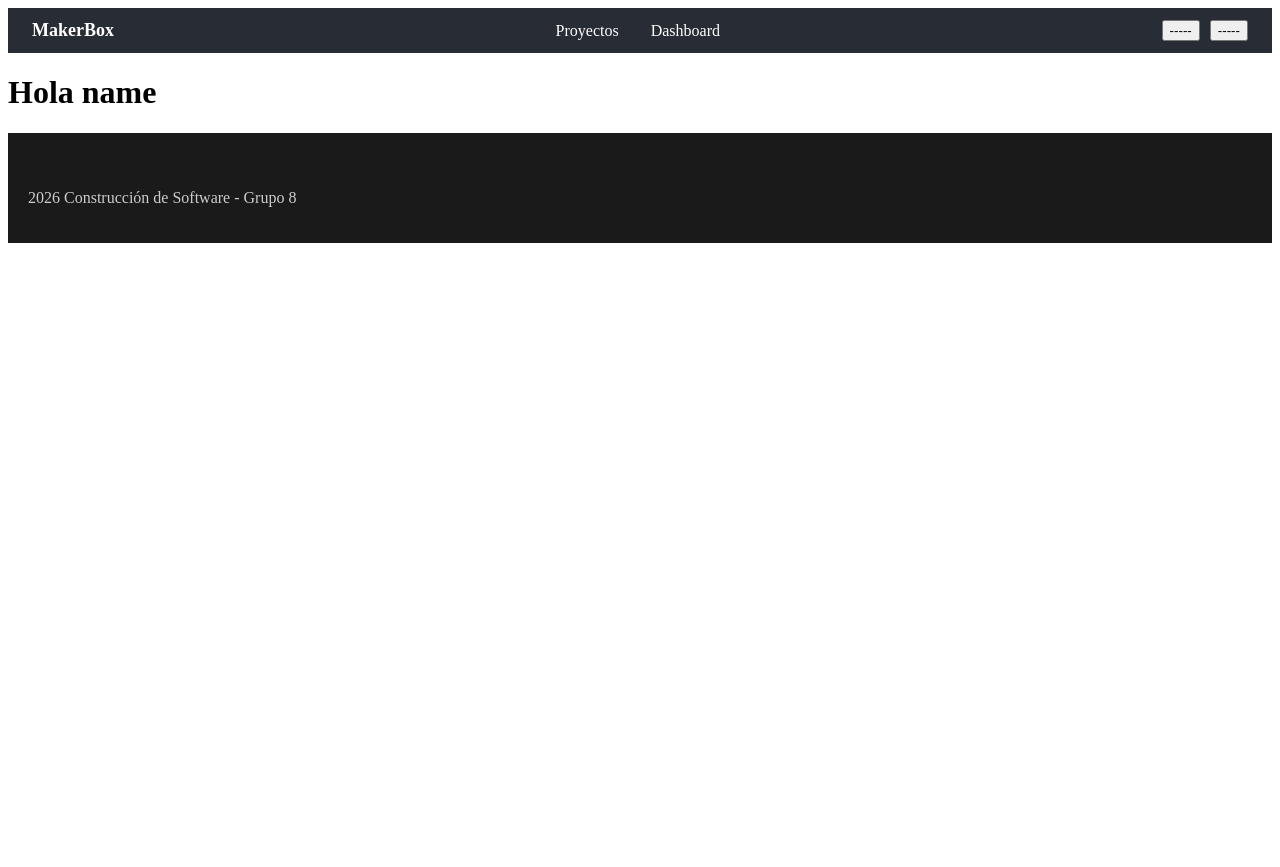
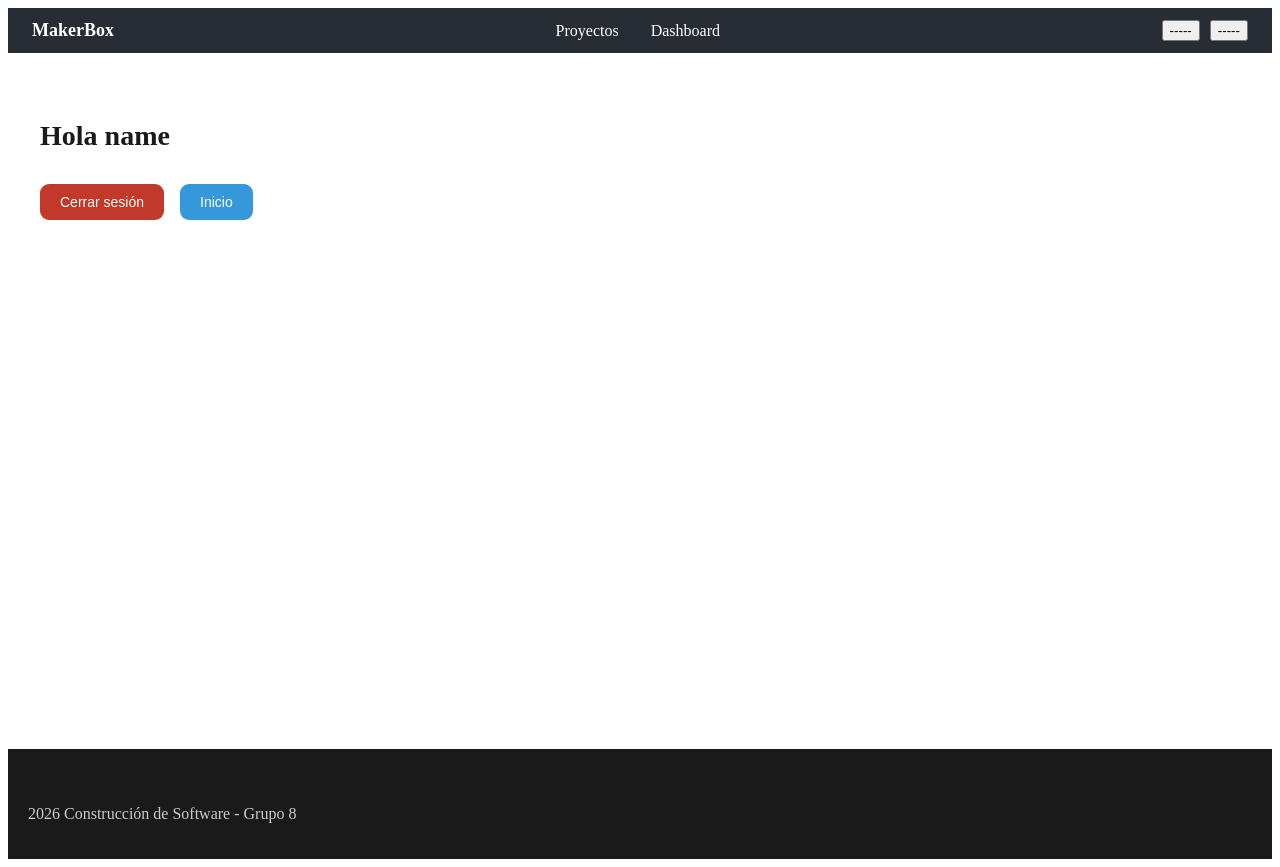
Before and after one commit to tomyyxsz/proy_constr_grupo_8, a React (Vite) app in the folder proy_constr/frontend/: page / in a window 1280 px wide. Both pictures are taken after typing "name@example.com", "Sample123" into the empty fields and a click on the button "Ingresar". Before the commit the page ends 800 px from the top, so only its background shows below. Built offline with nearby package versions, Linux system fonts and the light colour scheme.

Commit message:
se agrega persistencia en la pagina cuando se recarga ademas de navegacion entre registro, inicio y la pagina principal

```diff
--- a/proy_constr/frontend/src/App.jsx
+++ b/proy_constr/frontend/src/App.jsx
@@ -1,11 +1,19 @@
-import { useState } from 'react'
+ import { useState, useEffect } from 'react'
 import Login from './pages/Login'
 import Register from './pages/Register'
 import Home from './pages/Home'
 
 function App() {
   const [user, setUser] = useState(null)
-  const [currentPage, setCurrentPage] = useState('login') // 'login', 'register', 'home'
+  const [currentPage, setCurrentPage] = useState(() => {
+    // Inicializar desde localStorage o con 'login' como predeterminado
+    return localStorage.getItem('currentPage') || 'login'
+  })
+
+  // Guardar currentPage en localStorage cuando cambia
+  useEffect(() => {
+    localStorage.setItem('currentPage', currentPage)
+  }, [currentPage])
 
   const handleLogin = ({ email , password}) => {
     // Aquí puedes validar contra tu backend
@@ -13,7 +21,7 @@ function App() {
     setUser({ email, name: email.split('@')[0] })
     setCurrentPage('home')
   }
-  //estan en rojo porque aun no se usan
+
   const handleRegister = ({ rut, nombre, apellidos, email, password, role }) => {
     // Aquí puedes enviar los datos al backend
     // Por ahora simula registro exitoso y hace login automático
@@ -24,6 +32,7 @@ function App() {
   const handleLogout = () => {
     setUser(null)
     setCurrentPage('login')
+    localStorage.removeItem('currentPage')
   }
 
   const handleRegisterClick = () => {
@@ -34,6 +43,10 @@ function App() {
     setCurrentPage('login')
   }
 
+  const handleGoHome = () => {
+    setCurrentPage('home')
+  }
+
   if (currentPage === 'login') {
     return <Login onLogin={handleLogin} onRegisterClick={handleRegisterClick} />
   }
@@ -42,7 +55,7 @@ function App() {
     return <Register onRegister={handleRegister} onLoginClick={handleLoginClick} />
   }
 
-  return <Home user={user} onLogout={handleLogout} />
+  return <Home user={user} onLogout={handleLogout} onGoHome={handleGoHome} />
 }
 
 export default App
--- /dev/null
+++ b/proy_constr/frontend/src/pages/Home.css
@@ -0,0 +1,61 @@
+.home-container {
+  min-height: calc(100vh - 200px);
+  padding: 3rem 2rem;
+  max-width: 1200px;
+  margin: 0 auto;
+}
+
+.home-container h1 {
+  font-size: 28px;
+  color: #1a1a1a;
+  margin-bottom: 2rem;
+}
+
+.home-buttons {
+  display: flex;
+  gap: 1rem;
+  flex-wrap: wrap;
+}
+
+.home-logout-btn,
+.home-home-btn {
+  padding: 10px 20px;
+  border: none;
+  border-radius: 9px;
+  font-size: 14px;
+  font-weight: 500;
+  cursor: pointer;
+  transition: all 0.2s;
+}
+
+.home-logout-btn {
+  background-color: #c0392b;
+  color: #fff;
+}
+
+.home-logout-btn:hover {
+  background-color: #a93226;
+  box-shadow: 0 4px 14px rgba(192, 57, 43, 0.22);
+  transform: translateY(-1px);
+}
+
+.home-logout-btn:active {
+  transform: translateY(0);
+  box-shadow: none;
+}
+
+.home-home-btn {
+  background-color: #3498db;
+  color: #fff;
+}
+
+.home-home-btn:hover {
+  background-color: #2980b9;
+  box-shadow: 0 4px 14px rgba(52, 152, 219, 0.22);
+  transform: translateY(-1px);
+}
+
+.home-home-btn:active {
+  transform: translateY(0);
+  box-shadow: none;
+}
--- a/proy_constr/frontend/src/pages/Home.jsx
+++ b/proy_constr/frontend/src/pages/Home.jsx
@@ -1,15 +1,25 @@
 import { Header } from '../components/Header'
 import  Footer  from '../components/Footer'
+import './Home.css'
 
 
 
-export default function Home({ user }) {
+export default function Home({ user, onLogout, onGoHome }) {
   return (
     <div>
       <Header />
-      <h1>Hola {user.name}</h1>
-      {/* contenido */}
-
+      <div className="home-container">
+        <h1>Hola {user.name}</h1>
+        {/* contenido */}
+        <div className="home-buttons">
+          <button onClick={onLogout} className="home-logout-btn">
+            Cerrar sesión
+          </button>
+          <button onClick={onGoHome} className="home-home-btn">
+            Inicio
+          </button>
+        </div>
+      </div>
       <Footer />
     </div>
   )
```
